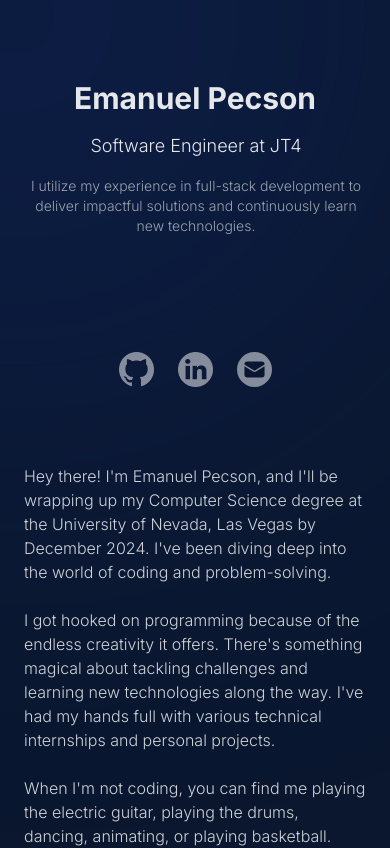
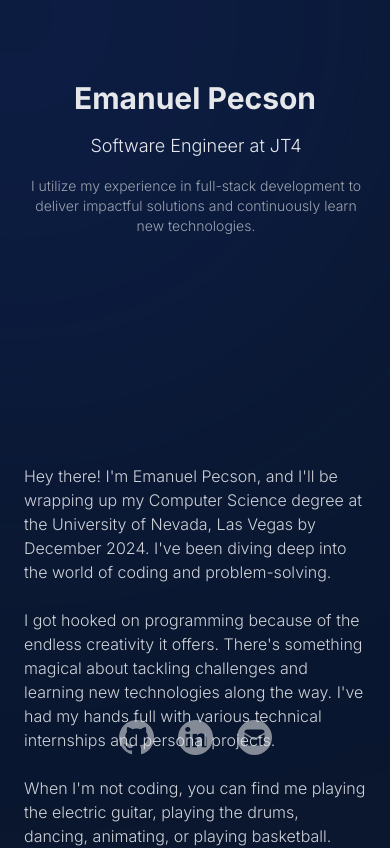
Before and after one commit to emanpecson/portfolio, a Next.js app: page / in a window 390 px wide. Shown: the top 848 px of the page. Built offline with nearby package versions, Linux system fonts and the light colour scheme.

Commit message:
fix: :bug: fix fixed content from overflowing

```diff
--- a/src/app/page.tsx
+++ b/src/app/page.tsx
@@ -18,7 +18,7 @@ export default function Home() {
     <>
       <div className="lg:grid lg:grid-cols-12 h-full py-20 mx-auto max-w-[100rem]">
         <div className="lg:col-span-5 lg:h-full h-[24rem] flex justify-center">
-          <div className="mx-6 sm:mx-16 lg:fixed h-full">
+          <div className="mx-6 sm:mx-16 h-full fixed max-w-xl">
             <div className="flex flex-col place-content-between h-4/5">
               <div>
                 <Heading />
```
